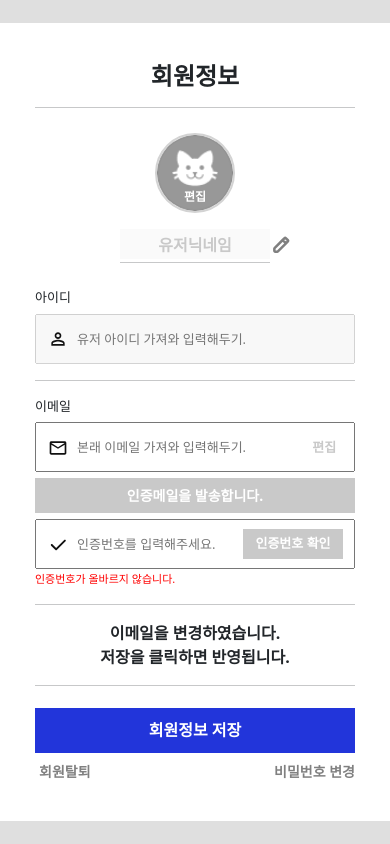
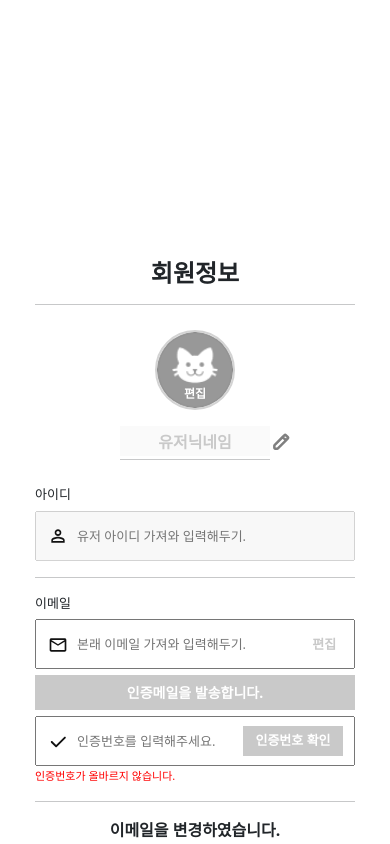
Before and after one commit to chalinuna/boiler-Frontend, a React (Create React App) app: page /userInfo in a window 390 px wide. Shown: the top 844 px of the page. Built offline with nearby package versions, Linux system fonts and the light colour scheme; no server answers.

Commit message:
모바일에서 키보드 활성화 할 경우 뷰포트 정상화

```diff
--- a/package.json
+++ b/package.json
@@ -13,11 +13,13 @@
     "node-sass": "^7.0.3",
     "react": "^18.2.0",
     "react-bootstrap": "^2.7.0",
+    "react-device-detect": "^2.2.2",
     "react-dom": "^18.2.0",
     "react-query": "^3.39.2",
     "react-redux": "^8.0.5",
     "react-router-dom": "^6.6.2",
     "react-scripts": "5.0.1",
+    "styled-components": "^5.3.6",
     "web-vitals": "^2.1.4"
   },
   "scripts": {
--- a/src/App.css
+++ /dev/null
@@ -1,5 +0,0 @@
-.App {
-  margin: auto;
-  max-width: 1200px;
-  background-color: rgb(223, 223, 223);
-}
--- a/src/App.js
+++ b/src/App.js
@@ -1,5 +1,6 @@
 import logo from "./logo.svg";
-import "./App.css";
+import styled from "styled-components";
+import "./App.scss";
 import { useEffect } from "react";
 import axios from "axios";
 import { Route, Routes } from "react-router-dom";
@@ -13,6 +14,15 @@ import UserInfo from "./Page/userPage/UserInfo";
 import UserPassword from "./Page/userPage/UserPassword";
 
 function App() {
+  function setScreenSize() {
+    let vh = window.innerHeight * 0.01;
+    document.documentElement.style.setProperty("--vh", `${vh}px`);
+    console.log(vh);
+  }
+  useEffect(() => {
+    setScreenSize();
+  });
+
   useEffect(() => {
     axios.get("/api/hello").then((response) => {
       console.log("서버실행", response);
--- /dev/null
+++ b/src/App.scss
@@ -0,0 +1,17 @@
+:root {
+  --vh: 100%;
+}
+
+.mobileKeyboard {
+  margin-top: 70vh;
+}
+
+.App {
+  margin: auto;
+  max-width: 1200px;
+  background-color: rgb(223, 223, 223);
+  height: 100vh;
+  // @media (max-width: 361px) {
+  //   padding: 90% 0 30% 0;
+  // }
+}
--- a/src/Page/userAuth/Register.js
+++ b/src/Page/userAuth/Register.js
@@ -37,7 +37,7 @@ function Register() {
   }
 
   return (
-    <div className="Auth-area">
+    <div className="Auth-area registerView">
       <div className="boiler-area">
         <div className="find-user">
           <h2 className="header">회원가입</h2>
--- a/src/Page/userAuth/userAuth.scss
+++ b/src/Page/userAuth/userAuth.scss
@@ -2,6 +2,9 @@ $blackSvg: black;
 $mainColor: #2235da;
 $gray: rgb(201, 201, 201);
 
+.mobileKeyboard {
+  height: 1800px;
+}
 .noshow {
   display: none;
 }
@@ -25,6 +28,18 @@ $gray: rgb(201, 201, 201);
 
 .mainColor {
   background-color: $mainColor;
+}
+
+.userInfo {
+  @media (max-width: 435px) {
+    margin-top: 10%;
+    padding: 60% 0% 20% 0%;
+  }
+}
+.registerView {
+  @media (max-width: 435px) {
+    padding: 70% 0% 70% 0%;
+  }
 }
 
 .Auth-area {
--- a/src/Page/userPage/UserInfo.js
+++ b/src/Page/userPage/UserInfo.js
@@ -26,7 +26,7 @@ function UserInfo() {
   }
 
   return (
-    <div className="Auth-area">
+    <div className="Auth-area userInfo">
       <div className="boiler-area">
         <div className="find-user change userInfo">
           <h2 className="header">회원정보</h2>
```
Also changed, not shown: 1 other file (tests, documents, lock files or other folders).
